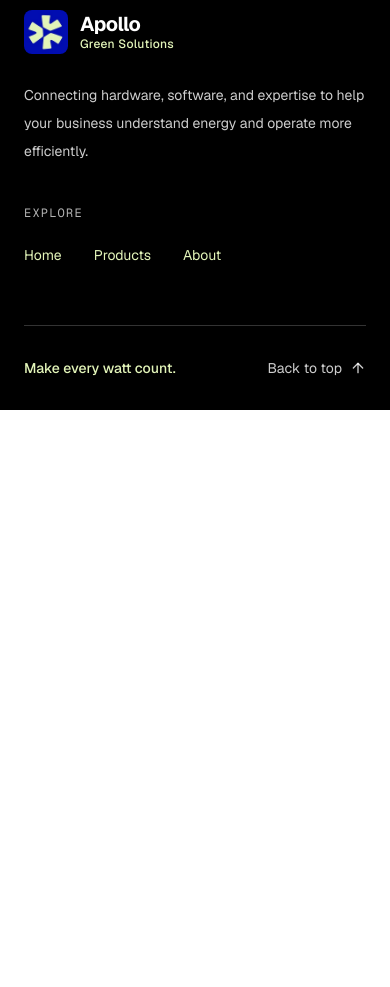
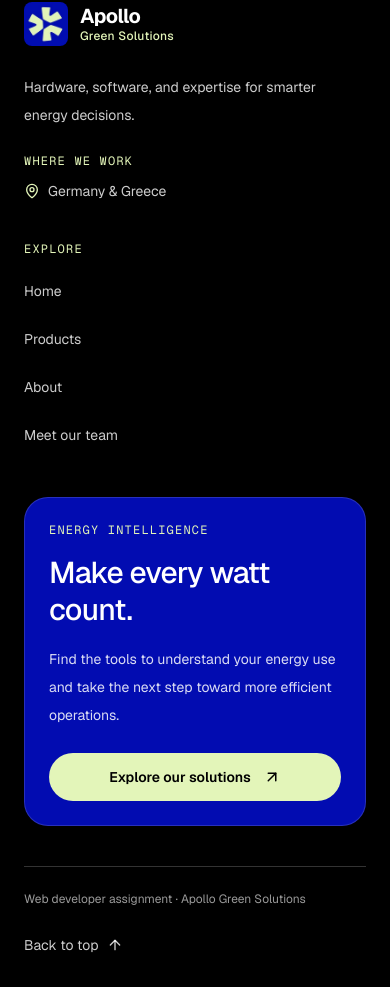
Before and after one commit to ApoPanagiotidis/energy-management, a Next.js app: page / in a window 390 px wide. Shown: the part 4465-5452 px from the top of the page. Before the commit the page ends 4875 px from the top, so only its background shows below. Built offline with nearby package versions, Linux system fonts and the light colour scheme; no server answers.

Commit message:
Redesign footer with company details and solutions panel
- Add responsive brand, navigation, and solutions sections
- Include company locations and a direct team link
- Preserve animated links and accessible Back to top behavior
- Add assignment attribution and update README

```diff
--- a/src/components/site-footer.tsx
+++ b/src/components/site-footer.tsx
@@ -1,15 +1,18 @@
 import Link from "next/link";
-import { ArrowUp } from "lucide-react";
+import { ArrowUp, ArrowUpRight, MapPin } from "lucide-react";
 import { Brand } from "@/components/brand";
 import { navigation } from "@/lib/navigation";
 
-const footerNavigation = navigation.filter(({ href }) => href !== "/contact");
+const footerNavigation = [
+  ...navigation.filter(({ href }) => href !== "/contact"),
+  { label: "Meet our team", href: "/about#team-heading" },
+];
 
 export function SiteFooter() {
   return (
     <footer className="border-t border-white/25 bg-ink text-white">
       <div className="mx-auto max-w-6xl px-6 lg:px-8">
-        <div className="grid gap-10 py-12 sm:py-16 md:grid-cols-[1fr_auto] md:gap-16">
+        <div className="grid gap-10 py-10 sm:grid-cols-2 sm:py-12 lg:grid-cols-[0.95fr_0.55fr_1.4fr] lg:gap-12">
           <div>
             <Link
               href="/"
@@ -18,19 +21,25 @@ export function SiteFooter() {
             >
               <Brand />
             </Link>
-            <p className="mt-5 max-w-sm text-sm leading-7 text-white/80">
-              Connecting hardware, software, and expertise to help your business
-              understand energy and operate more efficiently.
+            <p className="mt-5 max-w-xs text-sm leading-7 text-white/80">
+              Hardware, software, and expertise for smarter energy decisions.
             </p>
+            <div className="mt-6">
+              <p className="font-mono text-xs tracking-widest text-accent uppercase">Where we work</p>
+              <p className="mt-3 flex items-center gap-2 text-sm text-white/80">
+                <MapPin size={16} className="shrink-0 text-accent" aria-hidden="true" />
+                Germany &amp; Greece
+              </p>
+            </div>
           </div>
           <nav aria-label="Footer navigation">
-            <h2 className="font-mono text-xs tracking-widest text-white/70 uppercase">Explore</h2>
-            <ul className="mt-3 flex flex-wrap gap-x-8 gap-y-1 md:min-w-40 md:flex-col">
+            <h2 className="font-mono text-xs tracking-widest text-accent uppercase">Explore</h2>
+            <ul className="mt-3 flex flex-col gap-1">
               {footerNavigation.map(({ label, href }) => (
                 <li key={href}>
                   <Link
                     href={href}
-                    className="inline-flex min-h-11 items-center rounded text-sm text-accent transition-colors hover:text-white motion-reduce:transition-none focus-visible:outline-2 focus-visible:outline-offset-4 focus-visible:outline-accent"
+                    className="inline-flex min-h-11 items-center rounded text-sm text-white/80 transition-colors hover:text-accent motion-reduce:transition-none focus-visible:outline-2 focus-visible:outline-offset-4 focus-visible:outline-accent"
                   >
                     {label}
                   </Link>
@@ -38,9 +47,19 @@ export function SiteFooter() {
               ))}
             </ul>
           </nav>
+          <div className="rounded-3xl border border-white/15 bg-brand p-6 sm:col-span-2 sm:p-8 lg:col-span-1">
+            <p className="font-mono text-xs tracking-widest text-accent uppercase">Energy intelligence</p>
+            <h2 className="mt-4 text-3xl leading-tight font-medium tracking-tight">Make every watt count.</h2>
+            <p className="mt-4 max-w-md text-sm leading-7 text-white/85">
+              Find the tools to understand your energy use and take the next step toward more efficient operations.
+            </p>
+            <Link href="/products" className="action-link action-button mt-6 inline-flex min-h-12 w-full items-center justify-center gap-3 rounded-full bg-accent px-5 text-sm font-semibold text-ink hover:bg-white focus-visible:outline-2 focus-visible:outline-offset-4 focus-visible:outline-accent">
+              Explore our solutions <ArrowUpRight className="action-arrow" size={18} aria-hidden="true" />
+            </Link>
+          </div>
         </div>
         <div className="flex flex-wrap items-center justify-between gap-x-8 gap-y-3 border-t border-white/20 py-5">
-          <p className="text-sm font-medium text-accent">Make every watt count.</p>
+          <p className="text-xs leading-6 text-white/60">Web developer assignment · Apollo Green Solutions</p>
           <a href="#site-top" className="action-link inline-flex min-h-11 items-center gap-2 rounded text-sm text-white/80 hover:text-accent focus-visible:outline-2 focus-visible:outline-offset-4 focus-visible:outline-accent">
             Back to top <ArrowUp className="action-arrow action-arrow-up" size={16} aria-hidden="true" />
           </a>
```
Also changed, not shown: 1 other file (tests, documents, lock files or other folders).
